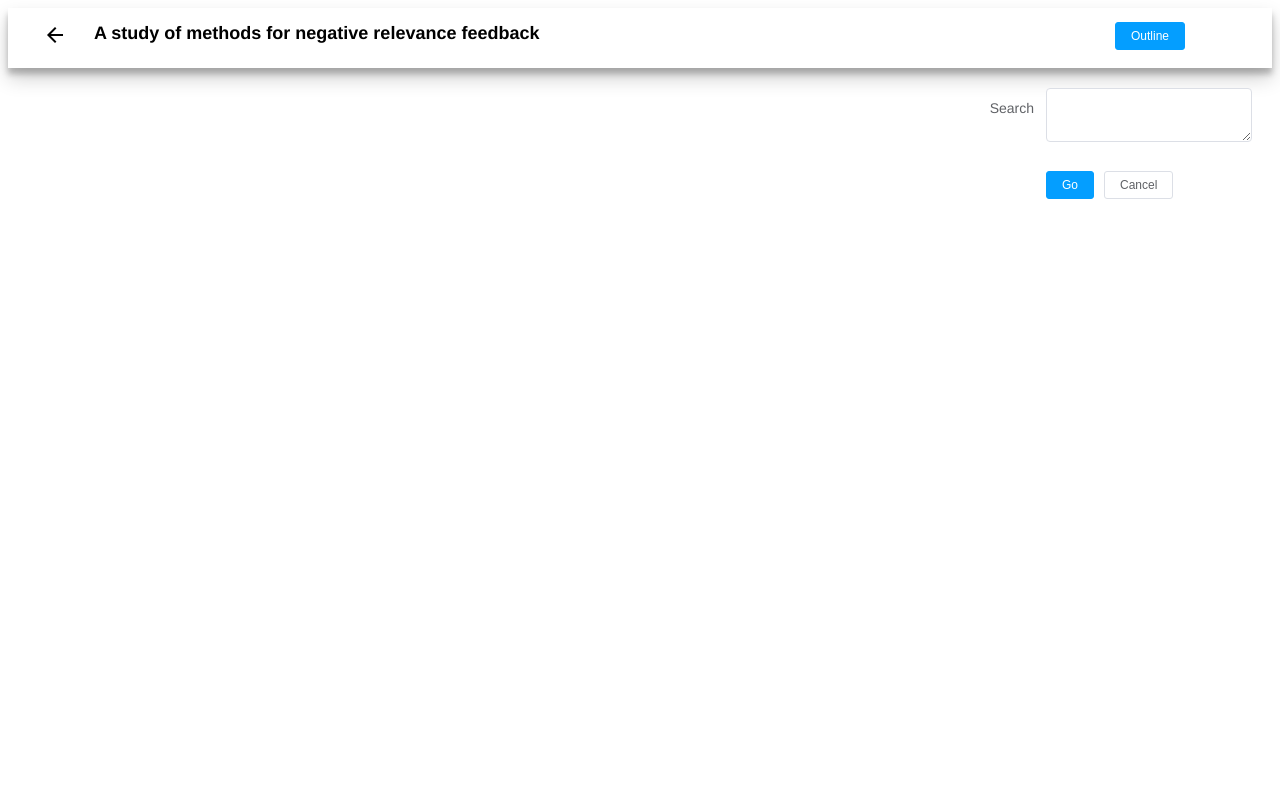
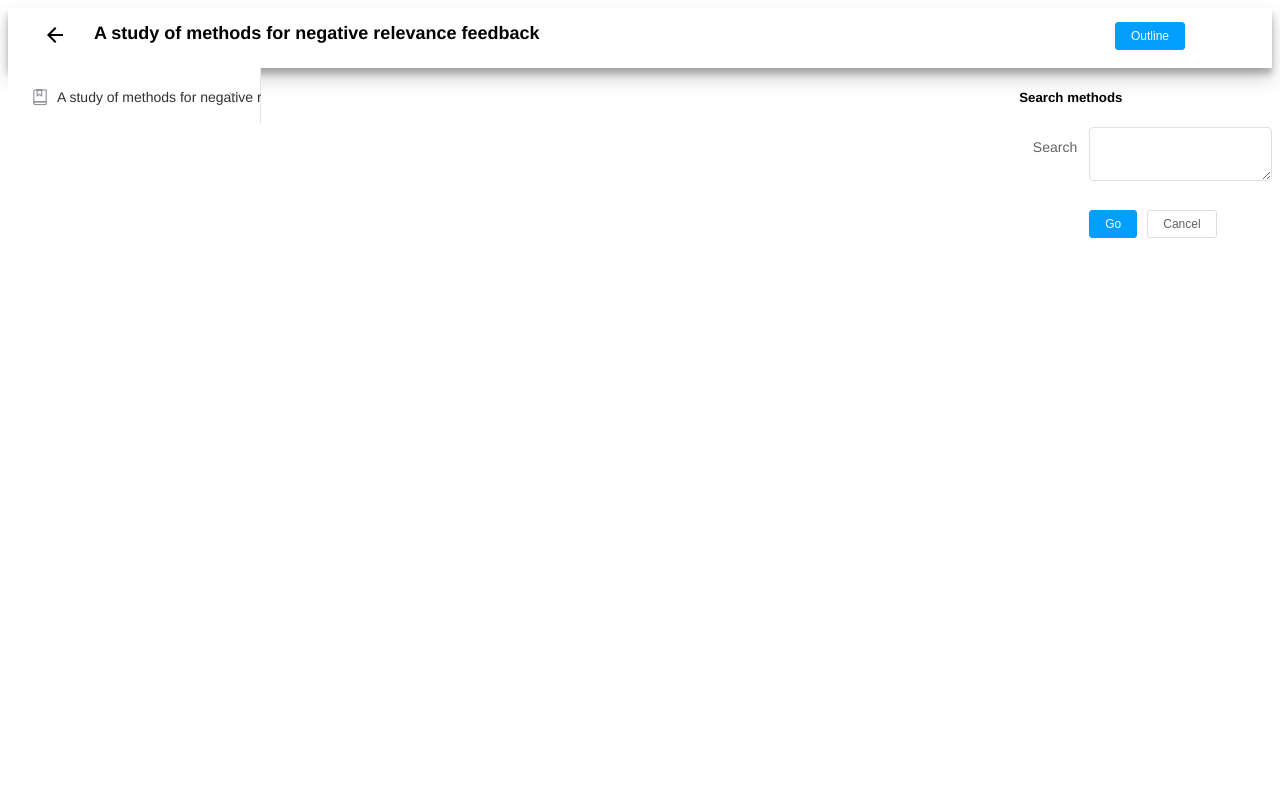
Before and after one commit to jih125/infsci-2140-final, a Vue app: page /reader in a window 1280 px wide. Shown: the top 800 px of the page. Built offline with nearby package versions, Linux system fonts and the light colour scheme.

Commit message:
layout updated

```diff
--- a/src/components/Reader.vue
+++ b/src/components/Reader.vue
@@ -8,7 +8,7 @@
           </el-link>
         </el-col>
         <el-col :span="20">
-          <p class="title">{{ title }}</p>
+          <p class="title">{{ paper.title }}</p>
         </el-col>
         <el-col :span="3">
           <el-button
@@ -16,31 +16,76 @@
             type="primary"
             size="mini"
             style="margin-left: 16px; margin-top: 14px"
-          >Outline</el-button>
-          <el-drawer title="Outline" :visible.sync="drawer" :direction="direction">
+            >Outline</el-button
+          >
+          <el-drawer
+            title="Outline"
+            :visible.sync="drawer"
+            :direction="direction"
+          >
             <span>我来啦!</span>
           </el-drawer>
         </el-col>
       </el-row>
     </el-header>
     <el-container>
-      <el-aside width="75%">
-        <iframe src="demo.pdf" frameborder="0" height="800px" width="100%"></iframe>
+      <el-aside width="20%">
+        <el-menu
+          default-active="2"
+          class="el-menu-vertical-demo"
+          @open="handleOpen"
+          @close="handleClose"
+        >
+          <el-submenu index="1">
+            <template slot="title">
+              <i class="el-icon-collection"></i>
+              <span>{{paper.title}}</span>
+            </template>
+            <el-menu-item-group>
+              <template slot="title">分组一</template>
+              <el-menu-item index="1-1">选项1</el-menu-item>
+              <el-menu-item index="1-2">选项2</el-menu-item>
+            </el-menu-item-group>
+            <el-menu-item-group title="分组2">
+              <el-menu-item index="1-3">选项3</el-menu-item>
+            </el-menu-item-group>
+            <el-submenu index="1-4">
+              <template slot="title">选项4</template>
+              <el-menu-item index="1-4-1">选项1</el-menu-item>
+            </el-submenu>
+          </el-submenu>
+        </el-menu>
       </el-aside>
       <el-container>
         <el-main>
-          <el-form ref="form" :model="form" name="testform" label-width="70px">
-            <el-form-item label="Search">
-              <el-input type="textarea" v-model="textarea" :rows="2" id="sel"></el-input>
-            </el-form-item>
-            <el-form-item>
-              <el-button type="primary" size="mini" @click="onSubmit">Go</el-button>
-              <el-button size="mini">Cancel</el-button>
-            </el-form-item>
-          </el-form>
+          <iframe
+            src="demo.pdf"
+            frameborder="0"
+            height="800px"
+            width="100%"
+          ></iframe>
         </el-main>
         <el-footer>INFSCI 2140 PROJECT</el-footer>
       </el-container>
+      <el-aside width="20%">
+        <h5>Search methods</h5>
+        <el-form ref="form" :model="form" name="testform" label-width="70px">
+          <el-form-item label="Search">
+            <el-input
+              type="textarea"
+              v-model="textarea"
+              :rows="2"
+              id="sel"
+            ></el-input>
+          </el-form-item>
+          <el-form-item>
+            <el-button type="primary" size="mini" @click="onSubmit"
+              >Go</el-button
+            >
+            <el-button size="mini">Cancel</el-button>
+          </el-form-item>
+        </el-form>
+      </el-aside>
     </el-container>
   </el-container>
 </template>
@@ -49,41 +94,40 @@
 export default {
   created() {
     document.onmouseup = document.onkeyup = document.onselectionchange = function() {
-      var text = "";
+      var text = ''
       //text=document.getSelection();
-      var activeEl = document.activeElement;
-      var activeElTagName = activeEl ? activeEl.tagName.toLowerCase() : null;
+      var activeEl = document.activeElement
+      var activeElTagName = activeEl ? activeEl.tagName.toLowerCase() : null
       if (
-        activeElTagName == "iframe" ||
+        activeElTagName == 'iframe' ||
         /^(?:textarea)$/i.test(activeEl.type) ||
-        typeof activeEl.selectionStart == "number"
+        typeof activeEl.selectionStart == 'number'
       ) {
         text = activeEl.value.slice(
           activeEl.selectionStart,
           activeEl.selectionEnd
-        );
+        )
       } else if (document.getSelection()) {
-        text = document.getSelection().toString();
+        text = document.getSelection().toString()
       }
-      document.getElementById("sel").value = text;
-    };
+      document.getElementById('sel').value = text
+    }
   },
   data() {
     return {
       drawer: false,
-      direction: "ltr",
-      title: "A study of methods for negative relevance feedback",
+      direction: 'ltr',
       paper: {
-        title: "A study of methods for negative relevance feedback",
-        src: "demo.pdf"
+        title: 'A study of methods for negative relevance feedback',
+        src: 'demo.pdf'
       },
       form: {}
-    };
+    }
   },
   methods: {
     //
   }
-};
+}
 </script>
 
 <style scoped>
```
